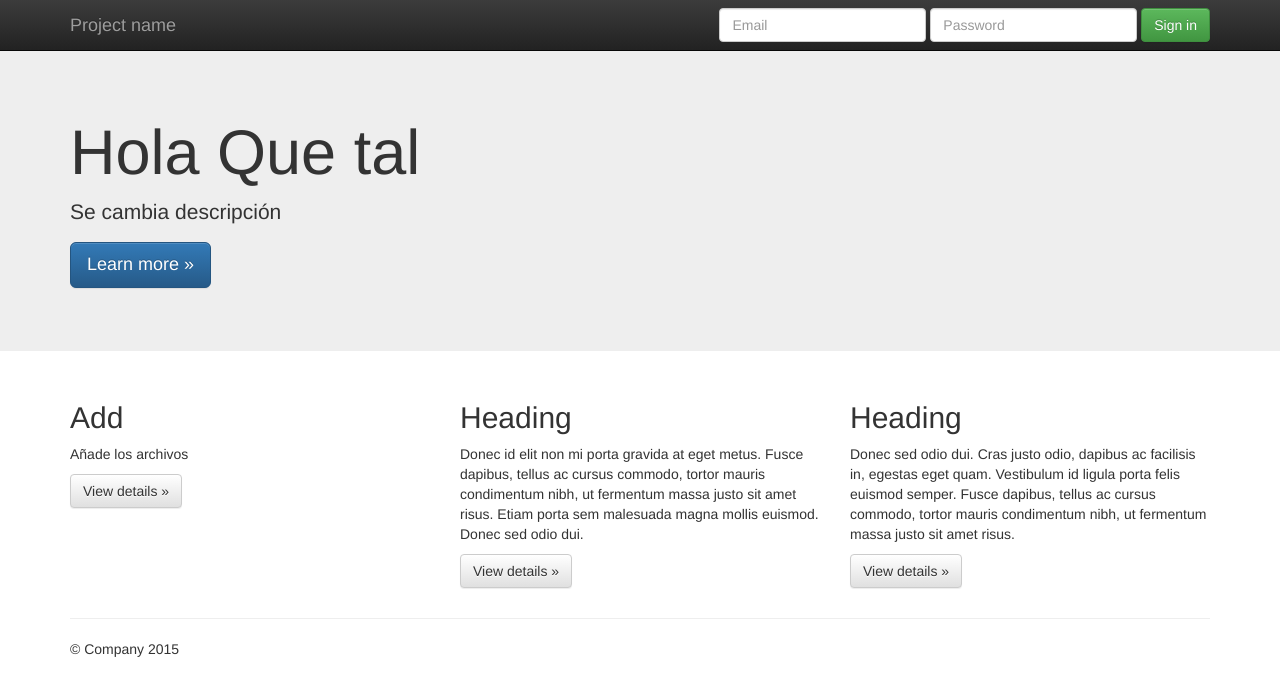
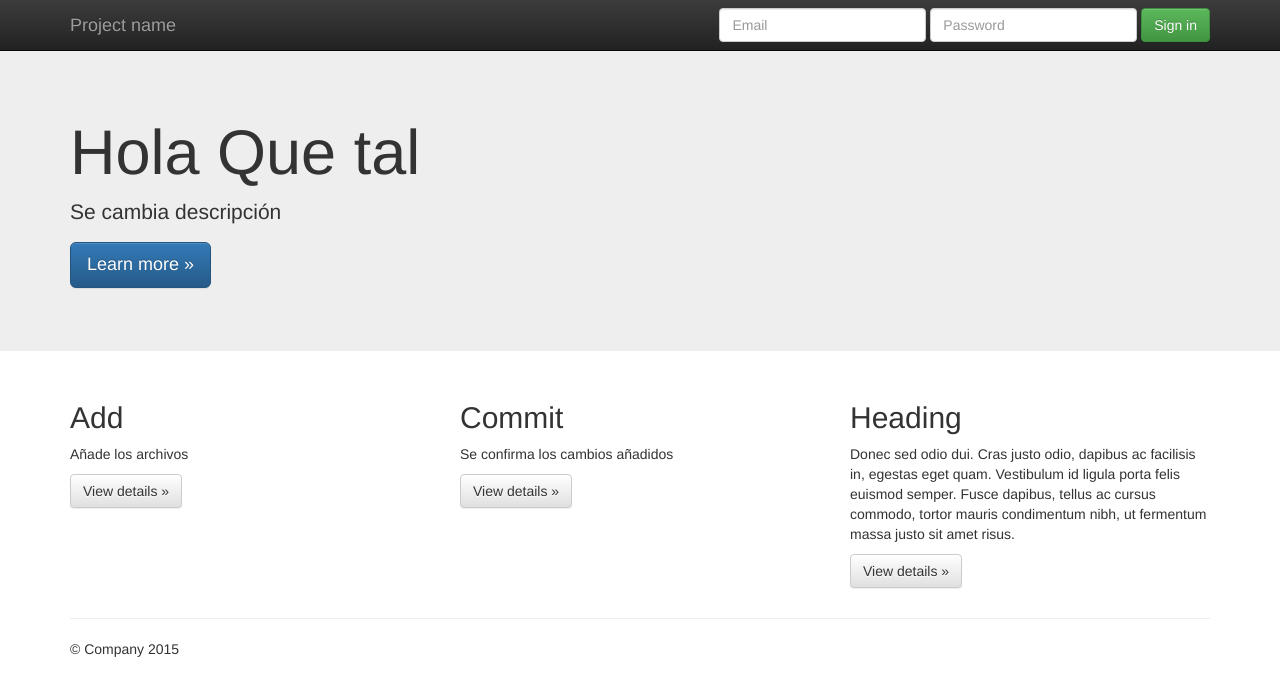
Before and after one commit to MaizoDiego/Trabajo2_Maizo_Diego_Git, a plain HTML site: page index.html in a window 1280 px wide. Drawn offline with nearby package versions, Linux system fonts and the light colour scheme.

Commit message:
Change: Se cambio subtitulo2 y descripcion2

```diff
--- a/index.html
+++ b/index.html
@@ -70,8 +70,8 @@
           <p><a class="btn btn-default" href="#" role="button">View details &raquo;</a></p>
         </div>
         <div class="col-md-4">
-          <h2>Heading</h2>
-          <p>Donec id elit non mi porta gravida at eget metus. Fusce dapibus, tellus ac cursus commodo, tortor mauris condimentum nibh, ut fermentum massa justo sit amet risus. Etiam porta sem malesuada magna mollis euismod. Donec sed odio dui. </p>
+          <h2>Commit</h2>
+          <p>Se confirma los cambios añadidos</p>
           <p><a class="btn btn-default" href="#" role="button">View details &raquo;</a></p>
        </div>
         <div class="col-md-4">
```
